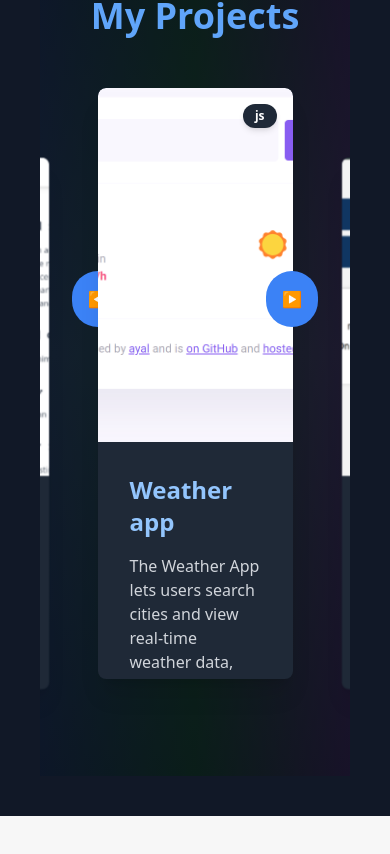
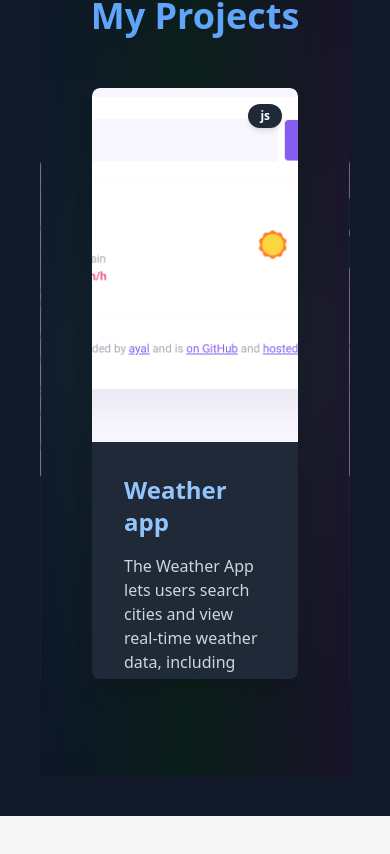
Before and after one commit to Ayalwm/portfolio, a Next.js app: page / in a window 390 px wide. Shown: the part 2052-2906 px from the top of the page. Built offline with nearby package versions, Linux system fonts and the light colour scheme.

Commit message:
added type to direction

```diff
--- a/src/app/component/project.tsx
+++ b/src/app/component/project.tsx
@@ -7,7 +7,7 @@ import { projects } from "./projects";
 export default function Projects() {
   const [currentIndex, setCurrentIndex] = useState(0);
 
-  const handleChange = (direction) => {
+  const handleChange = (direction: 'next' | 'prev') => {
     setCurrentIndex((prevIndex) =>
       direction === 'next'
         ? (prevIndex + 1) % projects.length
@@ -26,7 +26,8 @@ export default function Projects() {
           <h2 className="text-4xl font-extrabold text-center text-blue-400 mb-8">My Projects</h2>
 
           <div className="relative flex items-center justify-center">
-            <button className="absolute left-0 bg-blue-500 text-white rounded-full p-4 hover:bg-blue-600 z-30" onClick={() => handleChange('prev')}>◀</button>
+            {/* Previous Button */}
+            <button className="absolute left-0 bg-blue-500 text-white rounded-full p-4 hover:bg-blue-600 z-30 hidden md:block" onClick={() => handleChange('prev')}>◀</button>
 
             {/* Carousel Container */}
             <div className="flex justify-center items-center p-5 m-5 relative w-full h-[50vh] md:h-[60vh]">
@@ -36,8 +37,8 @@ export default function Projects() {
                 const isSide = position === "left" || position === "right";
 
                 return (
-                  <Link key={index} href={project.link} target="_blank" rel="noopener noreferrer" className={`absolute transform transition-all duration-700 ${isCenter ? "z-30 scale-120 top-0 hover:scale-105" : isSide ? "z-20 scale-90 top-10" : "hidden"} ${position === "left" ? "translate-x-[-120%]" : ""} ${position === "right" ? "translate-x-[120%]" : ""}`} style={{ transformStyle: "preserve-3d" }}>
-                    <div className="w-[50vw] h-[70vh] md:w-[30vw] md:h-[50hv] bg-gray-800 rounded-lg overflow-hidden shadow-xl relative">
+                  <Link key={index} href={project.link} target="_blank" rel="noopener noreferrer" className={`absolute transform transition-all duration-700 ${isCenter ? "z-30 scale-120 top-0 hover:scale-105 w-full md:w-[50vw]" : isSide ? "z-20 scale-90 top-10" : "hidden"} ${position === "left" ? "translate-x-[-120%]" : ""} ${position === "right" ? "translate-x-[120%]" : ""}`} style={{ transformStyle: "preserve-3d" }}>
+                    <div className="w-full md:w-[50vw] h-[70vh] bg-gray-800 rounded-lg overflow-hidden shadow-xl relative">
                       <span className="absolute top-4 right-4 bg-gray-800 text-white text-xs font-semibold rounded-full px-3 py-1 shadow-md">{project.language}</span>
                       {project.image && <Image src={project.image} alt={`${project.name} thumbnail`} width={350} height={250} className="w-full h-3/5 object-cover rounded-t-lg" />}
                       <div className="p-4 h-2/5 overflow-auto no-scrollbar">
@@ -50,7 +51,8 @@ export default function Projects() {
               })}
             </div>
 
-            <button className="absolute right-0 bg-blue-500 text-white rounded-full p-4 hover:bg-blue-600 z-30" onClick={() => handleChange('next')}>▶</button>
+            {/* Next Button */}
+            <button className="absolute right-0 bg-blue-500 text-white rounded-full p-4 hover:bg-blue-600 z-30 hidden md:block" onClick={() => handleChange('next')}>▶</button>
           </div>
         </div>
       </section>
```
